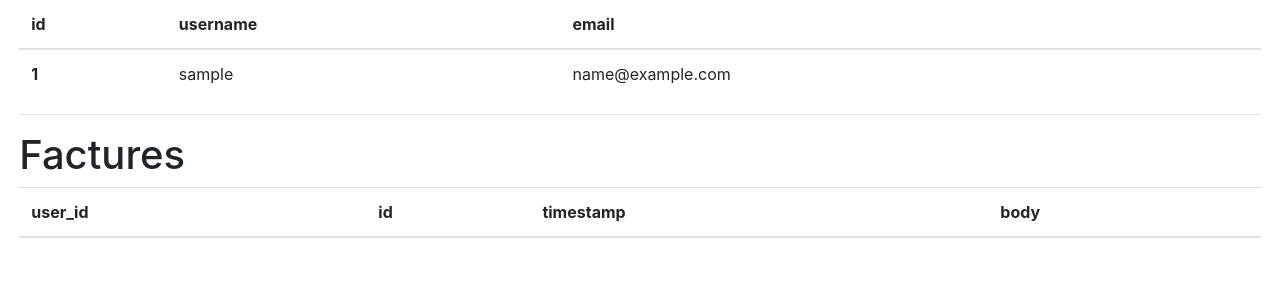
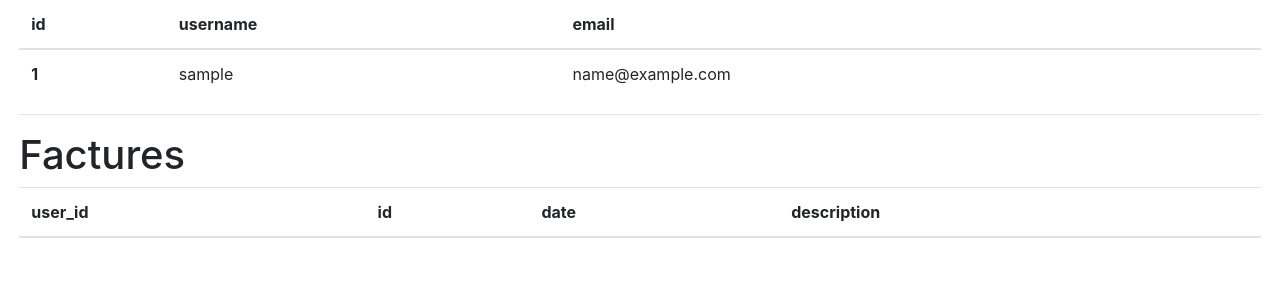
Before and after one commit to PedroLuisBernardos/INM5151, a Flask app: page /all in a window 1280 px wide. Shown: the part 170-475 px from the top of the page. Run offline with Flask 2, Linux system fonts and the light colour scheme; the visitor is signed in with stand-in values (Sample User, id 1); data comes from the database, SQL or seed files in the repository; data that the repository does not hold is empty; some libraries are stand-ins or nearby versions.

Commit message:
Améliorer la structure de l'app & du code

```diff
--- a/app/models.py
+++ b/app/models.py
@@ -57,12 +57,12 @@ def load_user(id):
 # Factures
 class Facture(db.Model):
     id = db.Column(db.Integer, primary_key=True)
-    name = db.Column(db.String(50))
-    body = db.Column(db.String(140))
-    timestamp = db.Column(db.DateTime, index=True, default=datetime.utcnow)
+    reference = db.Column(db.String(50))
+    description = db.Column(db.String(140))
+    date = db.Column(db.DateTime, index=True, default=datetime.utcnow)
     amount = db.Column(db.Float)
     user_id = db.Column(db.Integer, db.ForeignKey('user.id'))
 
     # Affichage des factures
     def __repr__(self):
-        return 'Facture: {} due pour le {}'.format(self.body,format(self.timestamp))
+        return 'Facture: {} due pour le {}'.format(self.description, format(self.date))
--- a/app/routes.py
+++ b/app/routes.py
@@ -20,7 +20,7 @@ def index():
     form = FactureForm()
     # À ajouter des attributs
     if form.validate_on_submit():
-        facture = Facture(name=form.name.data, body=form.body.data, author=current_user, amount=form.amount.data)
+        facture = Facture(reference=form.reference.data, description=form.description.data, author=current_user, amount=form.amount.data)
         db.session.add(facture)
         db.session.commit()
         flash(_('Votre facture a été ajoutée.'))
@@ -176,15 +176,15 @@ def update(facture_id):
         facture_to_update = Facture.query.get_or_404(facture_id)
         form = FactureForm()
         if form.validate_on_submit():
-            facture_to_update.name = form.name.data
-            facture_to_update.body = form.body.data
+            facture_to_update.reference = form.reference.data
+            facture_to_update.description = form.description.data
             facture_to_update.amount = form.amount.data
             db.session.commit()
             flash(_('Les modifications ont été sauvegardées'))
             return redirect(url_for('index'))
         elif request.method == 'GET':
-            form.name.data = facture_to_update.name
-            form.body.data = facture_to_update.body
+            form.reference.data = facture_to_update.reference
+            form.description.data = facture_to_update.description
             form.amount.data = facture_to_update.amount
         return render_template('update_facture.html', title=_('Modifification de la facture'),form=form, facture=facture_to_update)
     except:
--- a/app/static/css/style.css
+++ b/app/static/css/style.css
@@ -1,6 +1,5 @@
 /* CSS général de l'application */
-body
-{
+body {
     width:97%;
     margin-left:auto;
     margin-right:auto;
--- a/app/templates/404.html
+++ b/app/templates/404.html
@@ -3,6 +3,6 @@
 {% extends "base.html" %}
 
 {% block app_content %}
-    <h1>{{ _("Cette page n'existe pas") }}</h1>
+    <h1>2404: {{ _("Cette page n'existe pas") }}</h1>
     <p><a href="{{ url_for('index') }}">{{ _('Retourner') }}</a></p>
 {% endblock %}
--- a/app/templates/500.html
+++ b/app/templates/500.html
@@ -3,7 +3,7 @@
 {% extends "base.html" %}
 
 {% block app_content %}
-    <h1>{{ _('Une erreur inattendue est survenue') }}</h1>
+    <h1>500: {{ _('Une erreur inattendue est survenue') }}</h1>
     <p>{{ _("Un administrateur a été prévenu, désolé pour l'inconvénient.") }}</p>
     <p><a href="{{ url_for('index') }}">{{ _('Retourner') }}</a></p>
 {% endblock %}
--- a/app/templates/all.html
+++ b/app/templates/all.html
@@ -30,8 +30,8 @@
       <tr>
         <th scope="col">user_id</th>
         <th scope="col">id</th>
-        <th scope="col">timestamp</th>
-        <th scope="col">body</th>
+        <th scope="col">date</th>
+        <th scope="col">description</th>
       </tr>
     </thead>
     <tbody>
@@ -39,8 +39,8 @@
         <tr>
           <th scope="row">{{ f.user_id }}</th>
           <td>{{ f.id }}</td>
-          <td>{{ f.timestamp }}</td>
-          <td>{{ f.body }}</td>
+          <td>{{ f.date }}</td>
+          <td>{{ f.description }}</td>
         </tr>
         <br>
       {% endfor %}
--- a/app/templates/login.html
+++ b/app/templates/login.html
@@ -12,7 +12,7 @@
         </div>
     </div>
     <!-- Pour mot de passe oublié-->
-    <p> {{ _('Mot de passe oublié ?') }} <a href="{{ url_for('reset_password_request') }}">{{ _('Réinitialisez le ici.') }}</a></p>
+    <p> {{ _('Mot de passe oublié ?') }} <a href="{{ url_for('reset_password_request') }}">{{ _('Réinitialisez-le ici.') }}</a></p>
     <!-- Pour s'inscrire -->
     <p>{{ _('Nouvel utilisateur ?') }} <a href="{{ url_for('register') }}">{{ _('Inscrivez-vous !') }}</a></p>
 {% endblock %}
--- a/app/templates/update_facture.html
+++ b/app/templates/update_facture.html
@@ -4,7 +4,7 @@
 {% import 'bootstrap/wtf.html' as wtf %}
 
 {% block app_content %}
-    <h1>{{ _('Modifier facture') }} {{ facture.id }}!</h1>
+    <h1>{{ _('Modifier la facture') }} <em>{{ facture.reference }}</em></h1>
     <hr>
     <div class="form-group">
         <div class="col-md-4">
```
Also changed, not shown: app/forms.py (+6 -6 lines), app/templates/index.html (+7 -10 lines), app/templates/reset_password.html (+6 -18 lines), app/templates/reset_password_request.html (+6 -11 lines), app.db, app/translations/en/LC_MESSAGES/messages.po, app/translations/es/LC_MESSAGES/messages.po.
